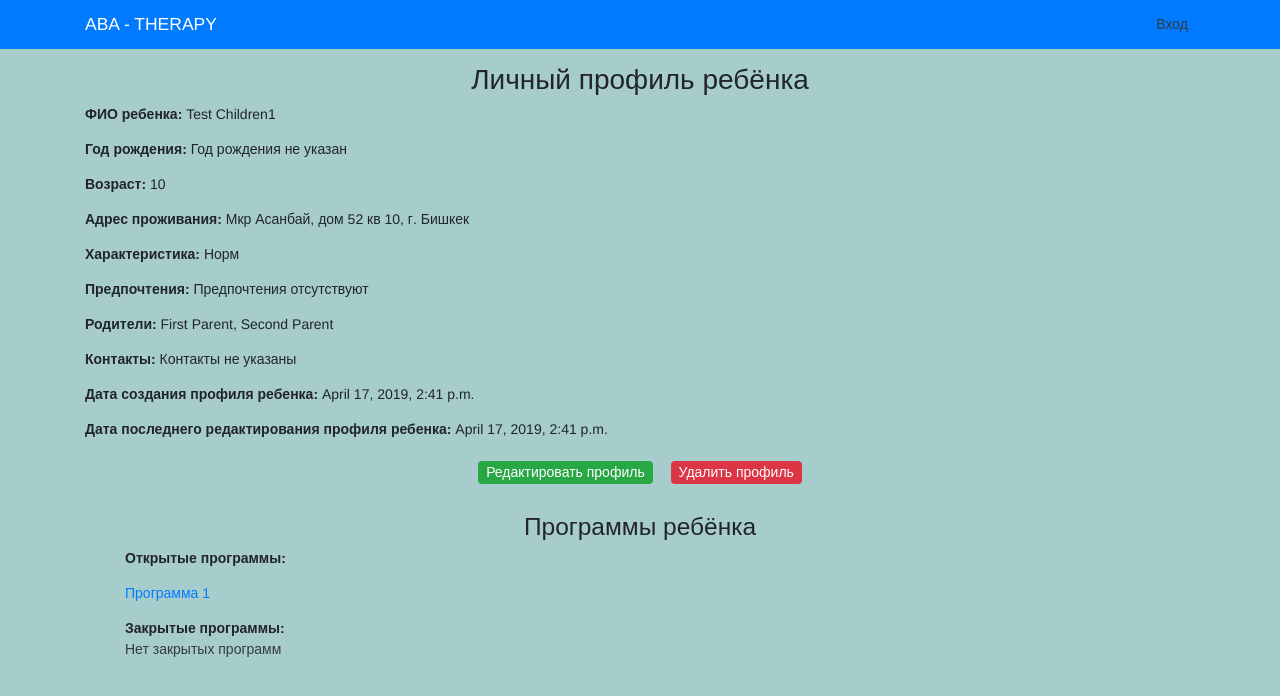
After one commit to Zeroitman/MySite, a Django app: page /child_profile/1 in a window 1280 px wide. The commit adds this page. Shown: the top 696 px of the page. Run offline with Django 3.2, Linux system fonts and the light colour scheme; data comes from the database, SQL or seed files in the repository; some libraries are stand-ins or nearby versions.

Commit message:
Создал страницу профиля ребёнка. Тикет #60

```diff
--- /dev/null
+++ b/source/webapp/static/js/child_detail/check_program.js
@@ -0,0 +1,6 @@
+$(function () {
+    (!$(document.getElementById("001")).text()) ? $(document.getElementById("01")).text('Нет открытых программм') :
+        null;
+    (!$(document.getElementById("002")).text()) ? $(document.getElementById("02")).text('Нет закрытых  программ') :
+        null;
+});
--- /dev/null
+++ b/source/webapp/templates/child_detail.html
@@ -0,0 +1,95 @@
+{% extends 'base.html' %}
+{% block title %}Профиль ребёнка{% endblock %}
+{% block content %}
+    <div class="container">
+        <h2 class="text-center">Личный профиль ребёнка</h2>
+        {% if child.third_name %}
+            <p class="font-weight-bold">ФИО ребенка: <span
+                    class="font-weight-normal">{{ child.last_name }} {{ child.first_name }} {{ child.third_name }}</span>
+            </p>
+        {% else %}
+            <p class="font-weight-bold">ФИО ребенка: <span
+                    class="font-weight-normal">{{ child.last_name }} {{ child.first_name }}</span></p>
+        {% endif %}
+
+        {% if child.third_name %}
+            <p class="font-weight-bold">Год рождения: <span class="font-weight-normal">{{ child.birthday }}</span></p>
+        {% else %}
+            <p class="font-weight-bold">Год рождения: <span class="font-weight-normal">Год рождения не указан</span></p>
+        {% endif %}
+
+        <p class="font-weight-bold">Возраст: <span class="font-weight-normal">{{ child.age }}</span></p>
+
+        {% if child.address %}
+            <p class="font-weight-bold">Адрес проживания: <span class="font-weight-normal">{{ child.address }}</span>
+            </p>
+        {% else %}
+            <p class="font-weight-bold">Адрес проживания: <span
+                    class="font-weight-normal">Адрес проживания не указан</span></p>
+        {% endif %}
+
+        {% if child.characteristic %}
+            <p class="font-weight-bold">Характеристика: <span
+                    class="font-weight-normal">{{ child.characteristic }}</span></p>
+        {% else %}
+            <p class="font-weight-bold">Характеристика: <span
+                    class="font-weight-normal">Характеристика отсутствует</span></p>
+        {% endif %}
+
+        {% if child.preferences %}
+            <p class="font-weight-bold">Предпочтения: <span class="font-weight-normal">{{ child.preferences }}</span>
+            </p>
+        {% else %}
+            <p class="font-weight-bold">Предпочтения: <span class="font-weight-normal">Предпочтения отсутствуют</span>
+            </p>
+        {% endif %}
+
+        {% if child.second_parent %}
+            <p class="font-weight-bold">Родители: <span
+                    class="font-weight-normal">{{ child.first_parent }}, {{ child.second_parent }}</span></p>
+        {% else %}
+            <p class="font-weight-bold">Родители: <span class="font-weight-normal">{{ child.first_parent }}</span></p>
+        {% endif %}
+
+        {% if child.contacts %}
+            <p class="font-weight-bold">Контакты: <span class="font-weight-normal">{{ child.contacts }}</span></p>
+        {% else %}
+            <p class="font-weight-bold">Контакты: <span class="font-weight-normal">Контакты не указаны</span></p>
+        {% endif %}
+
+        <p class="font-weight-bold">Дата создания профиля ребенка: <span
+                class="font-weight-normal">{{ child.created_date }}</span></p>
+        <p class="font-weight-bold">Дата последнего редактирования профиля ребенка: <span
+                class="font-weight-normal">{{ child.edited_date }}</span></p>
+        <div class="text-center">
+            <button class="btn btn-success px-2 py-0 m-2">Редактировать профиль</button>
+            <button class="btn btn-danger px-2 py-0 m-2">Удалить профиль</button>
+        </div>
+        <h3 class="text-center mt-4">Программы ребёнка</h3>
+
+        <ul class="font-weight-bold"> Открытые программы:
+            <p id=01 class="text-dark font-weight-normal"></p>
+            {% for program in child.child_in_program.all %}
+                {% if program.status == True %}
+                    <a id=001 class="font-weight-normal"
+                       href={% url 'webapp:program_detail' program.pk %}>{{ program.name }}</a>
+                {% else %}
+                {% endif %}
+            {% endfor %}
+        </ul>
+
+        <ul class="font-weight-bold">Закрытые программы:
+            <p id=02 class="text-dark font-weight-normal"></p>
+            {% for program in child.child_in_program.all %}
+                {% if program.status != True %}
+                    <a id=002 class="font-weight-normal"
+                       href={% url 'webapp:program_detail' program.pk %}>{{ program.name }}</a>
+                {% else %}
+                {% endif %}
+            {% endfor %}
+        </ul>
+    </div>
+{% endblock %}
+{% block scripts %}
+    <script src=../static/js/child_detail/check_program.js></script>
+{% endblock %}
--- a/source/webapp/templates/child_list.html
+++ b/source/webapp/templates/child_list.html
@@ -7,7 +7,7 @@
             {% for var in program_list %}
                 <div class="text-center mt-5">
                     <a class="text-dark font-weight-bolder" data-toggle="tooltip"
-                       href='#'>{{ var.child.first_name }} {{ var.child.last_name }} - </a>
+                       href={% url 'webapp:child_detail' var.pk %}>{{ var.child.first_name }} {{ var.child.last_name }} - </a>
                     <a role="button" class="btn btn-primary w-25" href={% url 'webapp:program_detail' var.pk %}>Программа</a>
                     <a role="button" class="btn btn-primary w-25" href="#">Создать
                         сессию</a>
--- a/source/webapp/urls.py
+++ b/source/webapp/urls.py
@@ -1,5 +1,5 @@
 from django.urls import path
-from webapp.views import ProgramDetailView, ChildList, SessionDetailView, ProgramList, ResultList
+from webapp.views import ProgramDetail, ChildList, SessionDetail, ProgramList, ResultList, ChildDetail
 
 app_name = 'webapp'
 
@@ -7,7 +7,8 @@ app_name = 'webapp'
 urlpatterns = [
     path('', ChildList.as_view(), name='child_list'),
     path('program/', ProgramList.as_view(), name='program_list'),
-    path('program/<int:pk>', ProgramDetailView.as_view(), name='program_detail'),
-    path('current_session/<int:pk>', SessionDetailView.as_view(), name='session_view'),
+    path('program/<int:pk>', ProgramDetail.as_view(), name='program_detail'),
+    path('current_session/<int:pk>', SessionDetail.as_view(), name='session_view'),
     path('session_result/<int:pk>', ResultList.as_view(), name='session_result_view'),
+    path('child_profile/<int:pk>', ChildDetail.as_view(), name='child_detail'),
 ]
--- a/source/webapp/views.py
+++ b/source/webapp/views.py
@@ -1,4 +1,4 @@
-from webapp.models import Program, Session, Result
+from webapp.models import Program, Session, Result, Child
 from django.views.generic import ListView, DetailView
 
 
@@ -8,10 +8,22 @@ class ChildList(ListView):
     template_name = 'child_list.html'
 
 
+# ChildDetail - страница просмотра профиля определенного ребенка
+class ChildDetail(DetailView):
+    model = Child
+    template_name = 'child_detail.html'
+
+
 # ProgramList - страница вывода всех программ
 class ProgramList(ListView):
     model = Program
     template_name = 'program_list.html'
+
+
+# ProgramDetail - страница просмотра деталей определенной программы
+class ProgramDetail(DetailView):
+    model = Program
+    template_name = 'program_detail.html'
 
 
 # ResultList - страница вывода результатов сессий
@@ -20,13 +32,7 @@ class ResultList(ListView):
     template_name = 'session_result.html'
 
 
-# ProgramDetail - страница просмотра деталей определенной программы
-class ProgramDetailView(DetailView):
-    model = Program
-    template_name = 'program_detail.html'
-
-
 # SessionDetailView - страница просмотра делатей
-class SessionDetailView(DetailView):
+class SessionDetail(DetailView):
     model = Session
     template_name = 'session_detail.html'
```
Also changed, not shown: source/webapp/templates/child_create.html (added, +8 -0 lines), source/webapp/templates/child_update.html (added, +9 -0 lines), source/webapp/templates/program_detail.html (+10 -2 lines).
